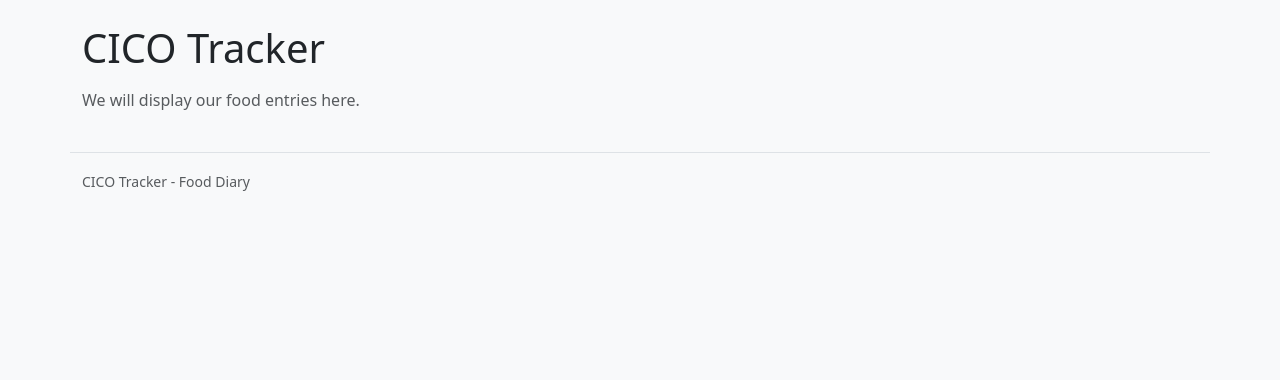
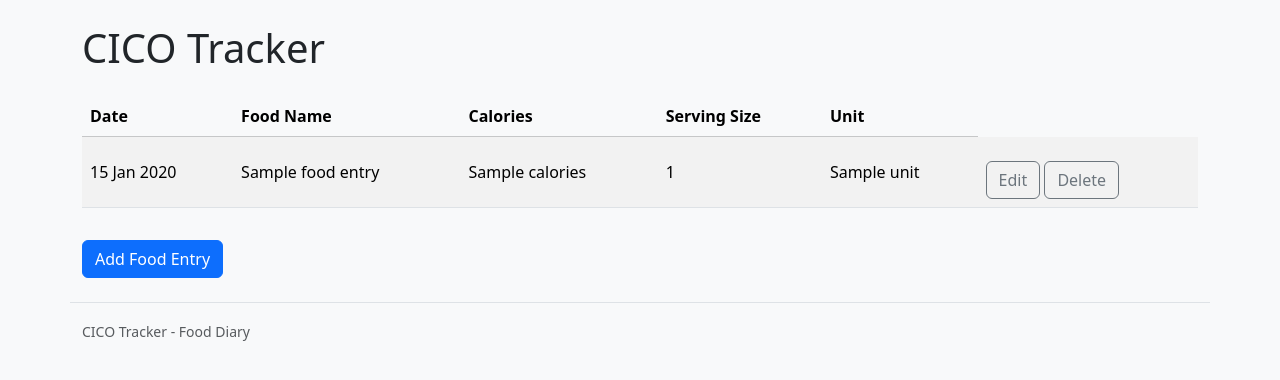
Before and after one commit to Rjohnahld/CICO, a Node server app: template views/index.ejs in a window 1280 px wide. Shown: the part 56-436 px from the top of the page. Run offline with Node 20, Linux system fonts and the light colour scheme; the template is opened without the code that fills it: most values are stand-ins (such as "Sample title", 1, 10 or a date in 2020); some libraries are stand-ins or nearby versions.

Commit message:
big mess 2

```diff
--- a/index.js
+++ b/index.js
@@ -26,8 +26,9 @@ const dbConfig = {
 
 const dbConnection = mysql2.createPool(dbConfig);
 
-app.get("/", (req, res) => {
-    res.render("index")
+app.get("/", async (req, res) => {
+    const [rows] = await dbConnection.execute("SELECT * FROM food_entries");
+    res.render("index", { pageTitle: 'Food Entries', foodEntries: rows });
 });
 
 app.get("/food-entry/create", function(req,res){
@@ -44,6 +45,24 @@ app.post('/food-entry/create', async (req, res) => {
     res.redirect("/");
 })
 
+app.get("/food-entry/:id/edit", async (req, res) => {
+    const [rows] = await dbConnection.execute("SELECT * FROM food_entries WHERE  id = ?", [req.params.id]);
+    const foodEntry = rows[0];
+    res.render("edit-food-entry", { pageTitle: 'Edit Food Entry', foodEntry });
+})
+
+app.get("/food-entry/:id/delete", async (req, res) => {
+    const [rows] = await dbConnection.execute("SELECT * FROM food_entries WHERE id = ?",
+    [req.params.id]);
+    res.render("delete-food-entry", { pageTitle: 'Delete Food Entry', foodEntry: rows[0] });
+})
+
+app.post("/food-entry/:id/delete", async (req, res) => {
+    await dbConnection.execute("DELETE FROM food_entries WHERE id = ?", [req.params.id]);
+
+    res.redirect("/");
+})
+
 app.listen(port, () => {
     console.log(`Server running at http://localhost:${port}`);
 });
--- a/schema.sql
+++ b/schema.sql
@@ -1,4 +1,4 @@
-CREATE DATABASE cico_tracker;
+CREATE DATABASE if not exists cico_tracker;
          USE cico_tracker;
 
 CREATE TABLE food_entries (
--- /dev/null
+++ b/views/delete-food-entry.ejs
@@ -0,0 +1,6 @@
+<h1 class="mb-4">Delete Food Entry</h1>
+<p>Are you sure you want to delete this food entry: <%= foodEntry.foodName %>?</p>
+<form method="POST" class="card card-body">
+  <button type="submit" class="btn btn-danger mt-3">Delete</button>
+  <a class="btn btn-outline-secondary mt-3" href="/">Cancel</a>
+</form>
--- /dev/null
+++ b/views/edit-food-entry.ejs
@@ -0,0 +1,5 @@
+<h1 class="mb-4">Edit Food Entry</h1>
+<form method="POST" class="card card-body">
+  <%- include("food-entry-form", { foodEntry: foodEntry }) %>
+    <button type="submit" class="btn btn-primary mt-3">Update Food Entry</button>
+  </form>
--- a/views/index.ejs
+++ b/views/index.ejs
@@ -1,2 +1,41 @@
-<h1 class="mb-3">CICO Tracker</h1>
-<p class="text-body-secondary">We will display our food entries here.</p>
+<h1 class="mb-4">CICO Tracker</h1>
+<div class="table-responsive">
+    <table class="table table-striped table-hover align-middle">
+        <thead class="table-light">
+            <tr>
+                <th>Date</th>
+                <th>Food Name</th>
+                <th>Calories</th>
+                <th>Serving Size</th>
+                <th>Unit</th>
+            </tr>
+        </thead>
+        <tbody>
+            <% foodEntries.forEach(function(foodEntry) { %>
+                <tr>
+                    <td>
+                        <%= foodEntry.dateTime %>
+                    </td>
+                    <td>
+                        <%= foodEntry.foodName %>
+                    </td>
+                    <td>
+                        <%= foodEntry.calories %>
+                    </td>
+                    <td>
+                        <%= foodEntry.servingSize %>
+                    </td>
+                    <td>
+                        <%= foodEntry.unit %>
+                    </td>
+                    <td>
+                        <a class="btn btn-outline-secondary mt-3" href="/food-entry/<%= foodEntry.id %>/edit">Edit</a>
+                        <a class="btn btn-outline-secondary mt-3"
+                            href="/food-entry/<%= foodEntry.id %>/delete">Delete</a>
+                    </td>
+                </tr>
+                <% }) %>
+        </tbody>
+    </table>
+</div>
+<a class="btn btn-primary mt-3" href="/food-entry/create">Add Food Entry</a>
```
Also changed, not shown: views/create-food-entry.ejs (+3 -25 lines), views/food-entry-form.ejs (added, +23 -0 lines).
